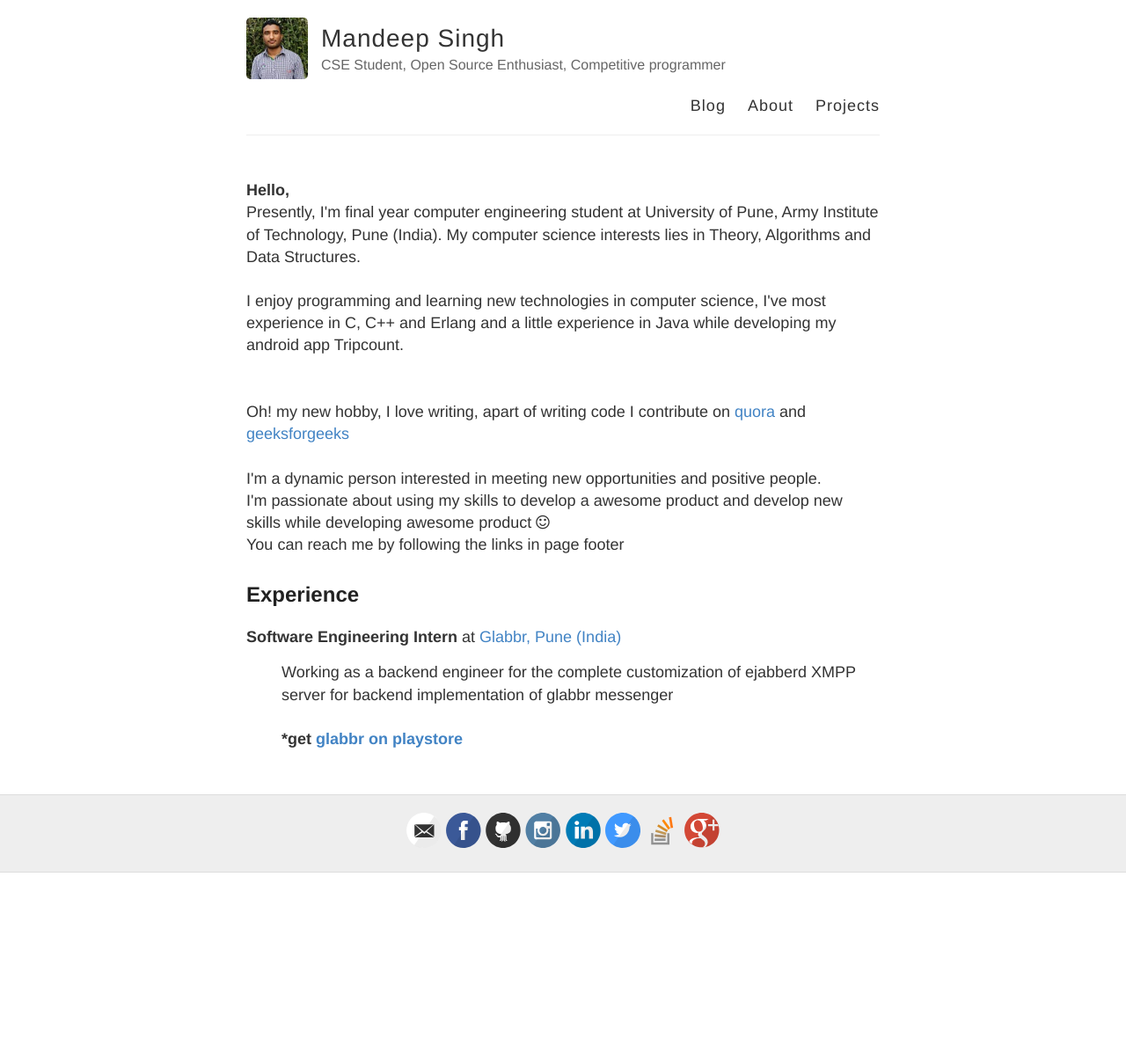
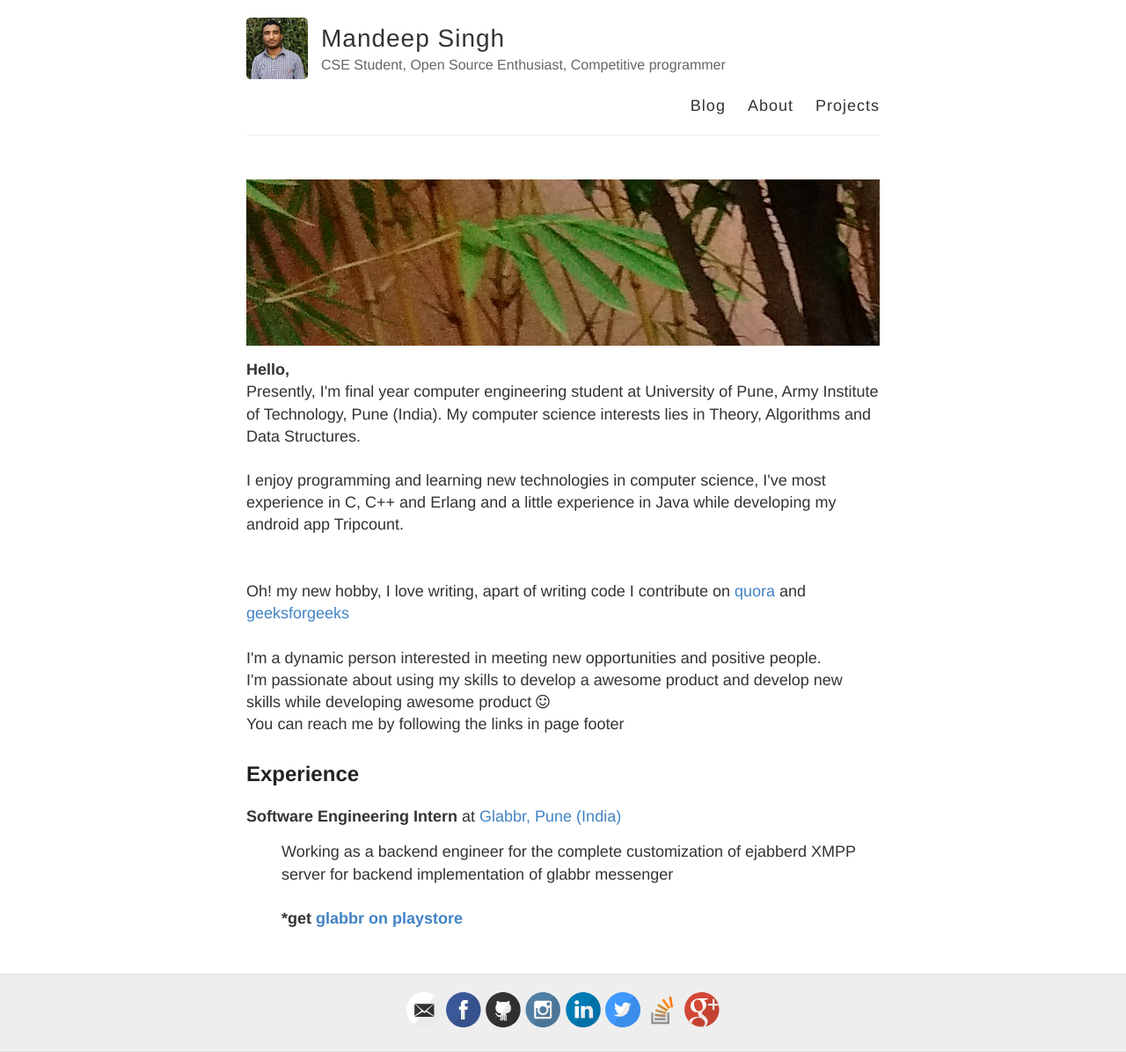
Before and after one commit to msdeep14/msdeep14.github.io, a Jekyll site: the page built from about.md, in a window 1280 px wide. Shown: the whole page at 88% size. Built offline with Jekyll 4.4.1, drawn with Linux system fonts in a browser that asks for light colours; before the commit the page ends 992 px from its top, so only the background shows below that.

Commit message:
modify about me

```diff
--- a/_includes/about.html
+++ b/_includes/about.html
@@ -2,10 +2,19 @@
     <link rel="stylesheet" href="https://cdnjs.cloudflare.com/ajax/libs/font-awesome/4.7.0/css/font-awesome.min.css">
     <style type="text/css">
      .tab { margin-left: 40px; }
+
+     #banner {
+    background:url('{{ site.baseurl }}/images/image_me1.jpg');
+    width:100%;
+    min-height:189px;
+}
      </style>
 </head>
 
 <body>
+    <div id="banner"></div>
+<div id="content">
+</div>
     <p>
     <strong>Hello,</strong><br />
     Presently, I'm final year computer engineering student at University of Pune, Army Institute of Technology, Pune (India). My
```
Also changed, not shown: images/image_me1.jpg (added).
